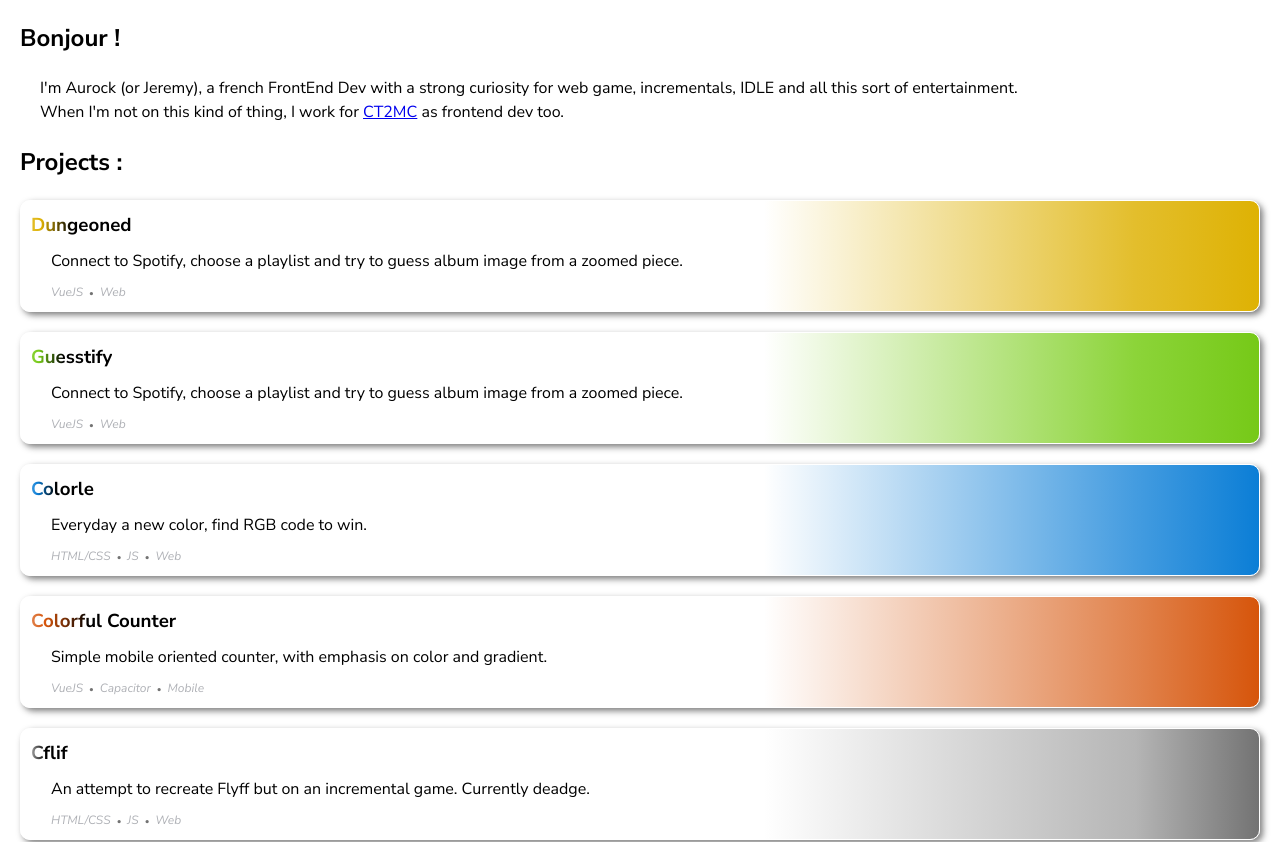
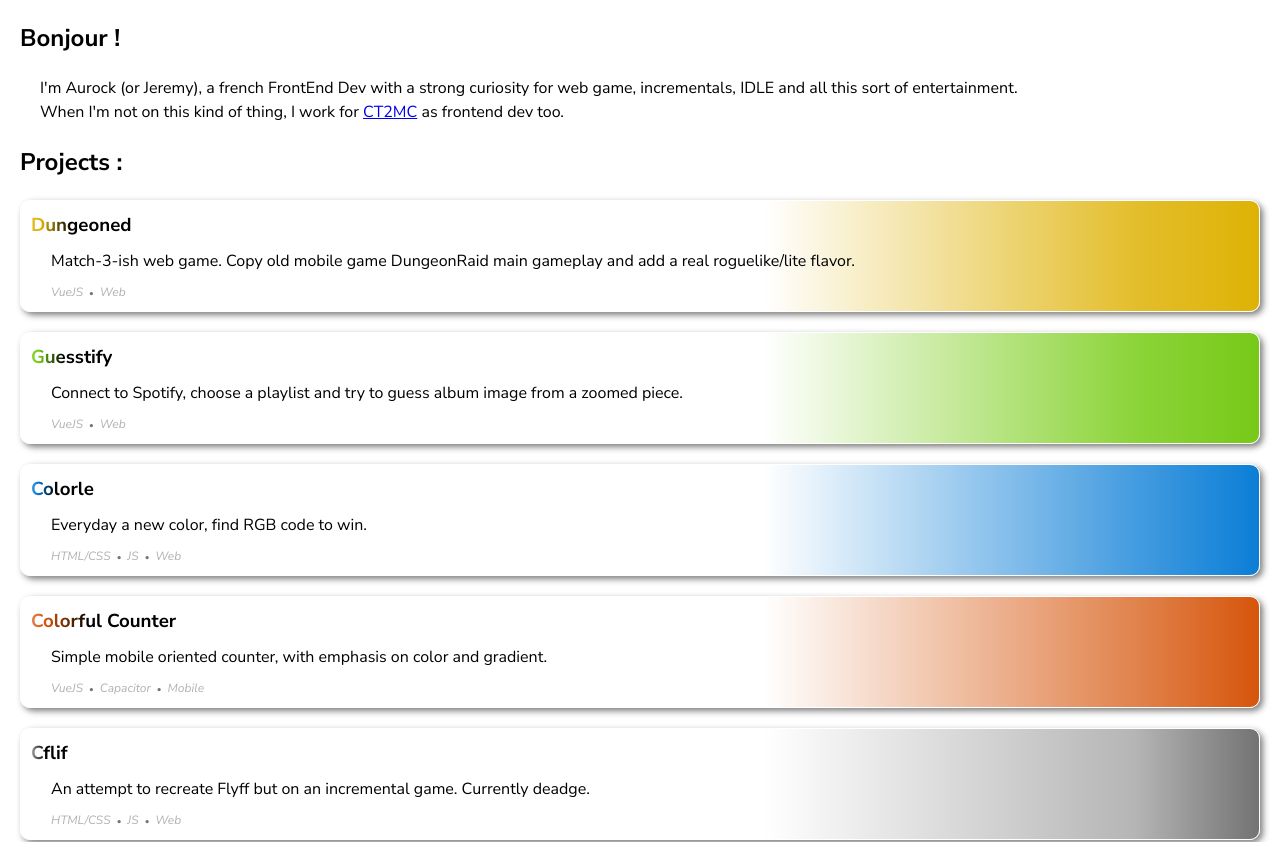
Before and after one commit to aurock-dev/mevue, a Vue app: page / in a window 1280 px wide. Shown: the top 842 px of the page. Built offline with nearby package versions, Linux system fonts and the light colour scheme.

Commit message:
add desc

```diff
--- a/src/App.vue
+++ b/src/App.vue
@@ -22,7 +22,7 @@ onMounted(async () => {
         <div class="cardWrapper">
             <div class="card yellowGradient" @click="openLink('https://dungeoned.aurock.dev')">
                 <h3 class="yellowGradientText">Dungeoned</h3>
-                <div>Connect to Spotify, choose a playlist and try to guess album image from a zoomed piece.</div>
+                <div>Match-3-ish web game. Copy old mobile game DungeonRaid main gameplay and add a real roguelike/lite flavor.</div>
                 <div class="tagsWrapper"><span>VueJS</span><span>Web</span></div>
             </div>
             <div class="card greenGradient" @click="openLink('https://guesstify.aurock.dev')">
```
